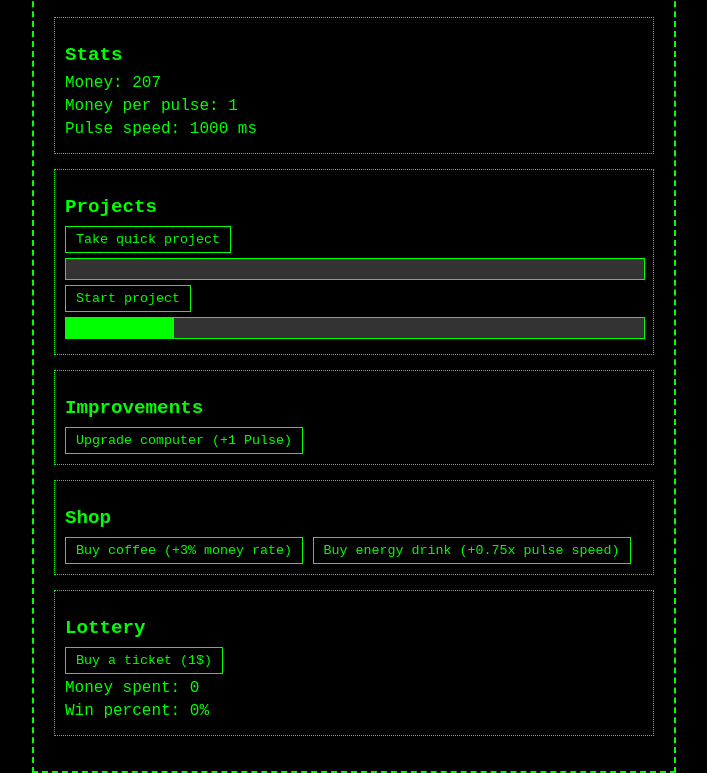
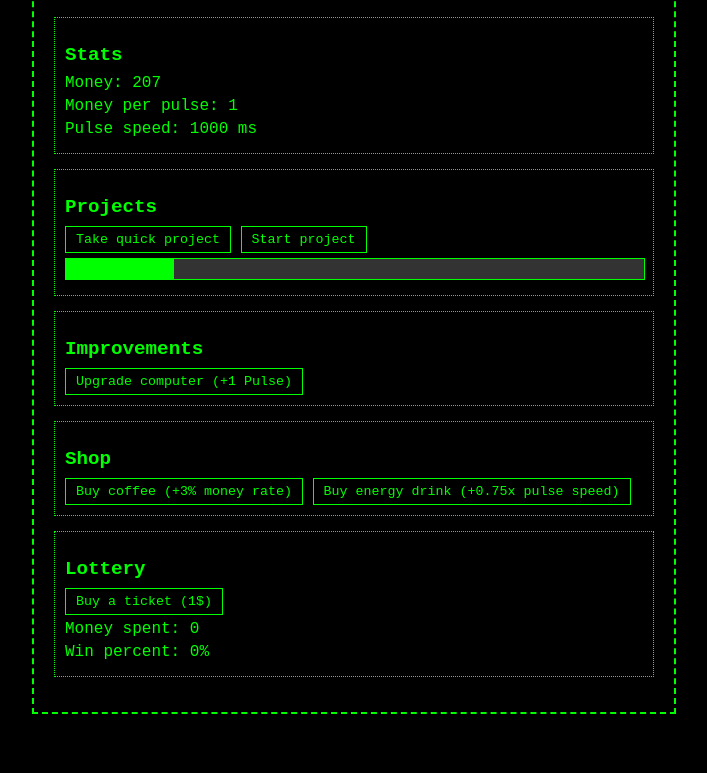
Before and after one commit to SkyBlyvion/DevGameV1, a plain HTML site: page index.html in a window 1280 px wide. Both pictures are taken after a click on the button "Start project". Shown: the part 148-921 px from the top of the page, without its empty margins (286-993 px from the left). After the commit the page ends 862 px from the top, so only its background shows below. Drawn offline with Linux system fonts and the light colour scheme.

Commit message:
update de la function disablebutton display:block à none pour la progressbar, quand le projet est en cours display:block

```diff
--- a/index.html
+++ b/index.html
@@ -23,12 +23,12 @@
             <h2>Projects</h2>
 
             <button id="quick-project-btn" onclick="takeQuickProject()">Take quick project</button>
-            <div id="quick-project-timer" class="timer">
+            <div id="quick-project-timer" class="timer" style="display: none;">
                 <div class="progress-bar" id="quick-project-progress"></div>
             </div>
 
             <button id="start-project-btn" onclick="startProject()">Start project</button>
-            <div id="start-project-timer" class="timer">
+            <div id="start-project-timer" class="timer" style="display: none;">
                 <div class="progress-bar" id="start-project-progress"></div>
             </div>
         </div>
--- a/script.js
+++ b/script.js
@@ -43,8 +43,13 @@ function startProject() {
 // Button
 // Disable button with a timer
 function disableButton(buttonId, timerId, progressBarId, duration) {
+
     const button = document.getElementById(buttonId);
-    const timer = document.getElementById(progressBarId);
+    const timerDiv = document.getElementById(timerId);
+    const progressBar = document.getElementById(progressBarId);
+
+    // Affiche le timer
+    timerDiv.style.display = 'block';
     button.disabled = true;
 
     let remainingTime = duration;
@@ -52,17 +57,20 @@ function disableButton(buttonId, timerId, progressBarId, duration) {
     let step = 100 / (duration / interval); // Step for the progress bar
 
     let progress = 0;
-    timer.style.width = '0%';
+    progressBar.style.width = '0%';
 
     const countdown = setInterval(() => {
         remainingTime -= interval;
         progress += step;
-        timer.style.width = `${progress}%`;
+        progressBar.style.width = `${progress}%`;
 
         if (remainingTime <= 0) {
             clearInterval(countdown);
             button.disabled = false;
-            timer.style.width = '0%';
+            progressBar.style.width = '0%';
+
+            // Masque le timer
+            timerDiv.style.display = 'none';
         }
     }, interval);
 }
```
